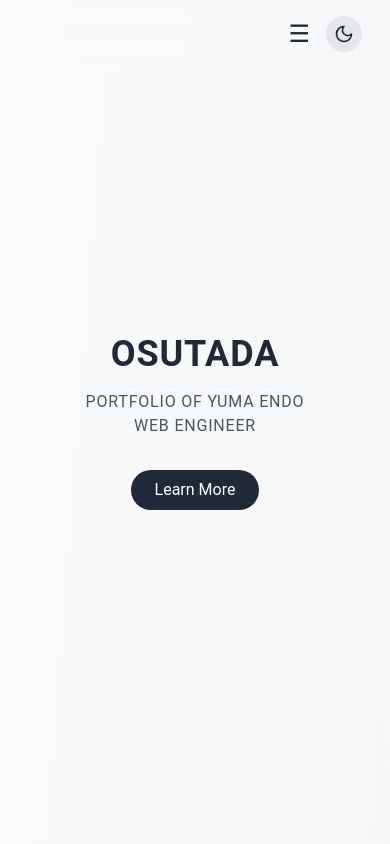
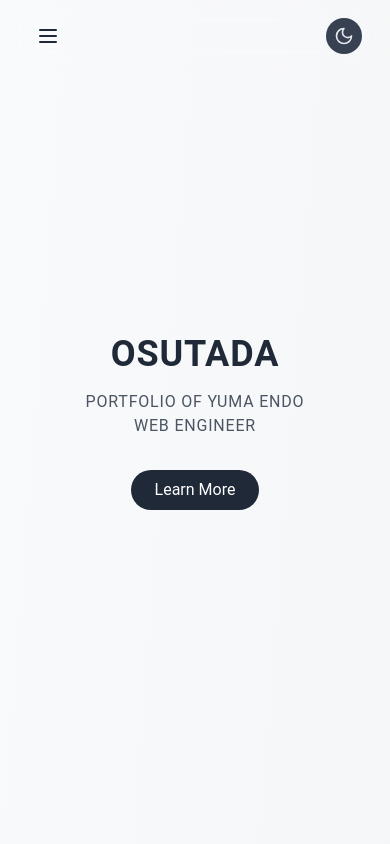
Before and after one commit to osutada/portfolio, a Next.js app: page / in a window 390 px wide. Shown: the top 844 px of the page. Built offline with nearby package versions, Linux system fonts and the light colour scheme; a web font is replaced by a local one.

Commit message:
スマホのヘッダーメニュー表示を変更、ライトダークモードボタンをコンポーネント化

```diff
--- a/src/components/layout/Header.tsx
+++ b/src/components/layout/Header.tsx
@@ -1,33 +1,47 @@
 "use client";
 
 import ScrollLink from "@/components/layout/ScrollLink";
+import LightAndDarkButton from "@/components/parts/LightAndDarkButton";
 import CommonMeta from "@/components/parts/MetaData";
-import { motion } from "framer-motion";
-import { useTheme } from "next-themes";
+import { AnimatePresence, motion } from "framer-motion";
 import { useEffect, useState } from "react";
-import { LuMoon, LuSun } from "react-icons/lu";
+import { LuMenu, LuX } from "react-icons/lu";
 
 export default function Header() {
   const sections = ["home", "about", "service", "skills", "contact"];
   const [isMenuOpen, setIsMenuOpen] = useState(false);
-  const { theme, setTheme } = useTheme();
-  const [mounted, setMounted] = useState(false);
 
+  // Prevent scroll when menu is open
   useEffect(() => {
-    setMounted(true);
-  }, []);
-
-  const toggleTheme = () => {
-    setTheme(theme === "light" ? "dark" : "light");
+    if (isMenuOpen) {
+      document.body.style.overflow = "hidden";
+    } else {
+      document.body.style.overflow = "unset";
+    }
+    return () => {
+      document.body.style.overflow = "unset";
     };
+  }, [isMenuOpen]);
 
   return (
     <>
-      <header className="py-4 bg-opacity-80 backdrop-filter backdrop-blur-lg fixed top-0 left-0 right-0 z-50 p-3  ">
       <CommonMeta title={"OSUTADA"} />
-        <div className="container mx-auto px-4 ">
-          <div className="flex justify-end items-center">
-            <nav className="hidden md:flex space-x-8 items-center">
+      <header className="py-4 bg-opacity-80 backdrop-filter backdrop-blur-lg fixed top-0 left-0 right-0 z-50 p-3">
+        <div className="container mx-auto px-4">
+          <div className="flex justify-between md:justify-end items-center space-x-8">
+            <div className="md:hidden">
+              <motion.button
+                className="text-2xl text-gray-800 dark:text-gray-200 p-2"
+                onClick={() => setIsMenuOpen(!isMenuOpen)}
+                aria-label="Toggle menu"
+                initial={{ opacity: 0, scale: 0 }}
+                animate={{ opacity: 1, scale: 1 }}
+                transition={{ duration: 0.5 }}
+              >
+                <LuMenu size={24} />
+              </motion.button>
+            </div>
+            <nav className="hidden md:flex space-x-6 items-center">
               {sections.map((item, index) => (
                 <ScrollLink
                   key={item}
@@ -43,88 +57,60 @@ export default function Header() {
                   </motion.span>
                 </ScrollLink>
               ))}
-              {mounted && (
-                <motion.button
-                  onClick={toggleTheme}
-                  className="p-2 rounded-full bg-gray-700 dark:bg-gray-200 text-gray-200 dark:text-gray-800"
-                  aria-label={`Switch to ${
-                    theme === "light" ? "dark" : "light"
-                  } mode`}
-                  initial={{ opacity: 0, scale: 0 }}
-                  animate={{ opacity: 1, scale: 1 }}
-                  transition={{ duration: 0.5 }}
-                >
-                  {theme === "light" ? (
-                    <LuMoon size={20} />
-                  ) : (
-                    <LuSun size={20} />
-                  )}
-                </motion.button>
-              )}
             </nav>
-            <div className="md:hidden flex space-x-4">
-              <motion.button
-                className="text-2xl text-gray-800 dark:text-gray-200"
-                onClick={() => setIsMenuOpen(!isMenuOpen)}
-                aria-label="Toggle menu"
-                initial={{ opacity: 0, scale: 0 }}
-                animate={{ opacity: 1, scale: 1 }}
-                transition={{ duration: 0.5 }}
-              >
-                ☰
-              </motion.button>
-              {mounted && (
-                <motion.button
-                  onClick={toggleTheme}
-                  className="p-2 rounded-full bg-gray-200 dark:bg-gray-700 text-gray-800 dark:text-gray-200"
-                  aria-label={`Switch to ${
-                    theme === "light" ? "dark" : "light"
-                  } mode`}
-                  initial={{ opacity: 0, scale: 0 }}
-                  animate={{ opacity: 1, scale: 1 }}
-                  transition={{ duration: 0.5 }}
-                >
-                  {theme === "light" ? (
-                    <LuMoon size={20} />
-                  ) : (
-                    <LuSun size={20} />
-                  )}
-                </motion.button>
-              )}
-            </div>
+            <LightAndDarkButton />
           </div>
         </div>
       </header>
+
+      <AnimatePresence>
         {isMenuOpen && (
           <motion.div
-          className="md:hidden bg-white dark:bg-gray-800 py-2 fixed top-16 left-0 right-0 z-40 shadow-md"
+            className="fixed inset-0 bg-white dark:bg-gray-900 z-50 md:hidden"
+            initial={{ clipPath: "circle(0% at top left)" }}
+            animate={{ clipPath: "circle(150% at top left)" }}
+            exit={{ clipPath: "circle(0% at top left)" }}
+            transition={{ type: "tween", duration: 0.5 }}
+          >
+            <div className="flex flex-col h-full">
+              <div className="flex items-center p-4 border-b border-gray-200 dark:border-gray-700">
+                <button
+                  onClick={() => setIsMenuOpen(false)}
+                  className="text-gray-800 dark:text-gray-200 p-2 w-1/3 pl-5"
+                  aria-label="Close"
+                >
+                  <LuX size={24} />
+                </button>
+                <div className="flex justify-center text-xl font-semibold text-gray-800 dark:text-gray-200 w-1/3">
+                  Menu
+                </div>
+              </div>
+              <nav className="flex-1 overflow-y-auto">
+                <div className="container mx-auto px-5 py-6">
+                  {sections.map((item, index) => (
+                    <motion.div
+                      key={item}
                       initial={{ opacity: 0, y: -20 }}
                       animate={{ opacity: 1, y: 0 }}
-          exit={{ opacity: 0, y: -20 }}
-          transition={{ duration: 0.3 }}
+                      transition={{ duration: 0.3, delay: index * 0.1 }}
+                      className="border-b border-gray-200 dark:border-gray-700"
                     >
-          <div className="container mx-auto px-4">
-            <nav className="flex flex-col space-y-2">
-              {sections.map((item, index) => (
                       <ScrollLink
                         key={item}
                         to={item}
-                  className="cursor-pointer hover:text-gray-600 dark:hover:text-gray-300 transition-colors"
+                        className="block py-4 px-6 text-lg text-gray-800 dark:text-gray-200 hover:text-gray-600 dark:hover:text-gray-300 transition-colors"
                         onClick={() => setIsMenuOpen(false)}
                       >
-                  <motion.span
-                    initial={{ opacity: 0, x: -20 }}
-                    animate={{ opacity: 1, x: 0 }}
-                    transition={{ duration: 0.3, delay: index * 0.1 }}
-                  >
                         {item.charAt(0).toUpperCase() + item.slice(1)}
-                  </motion.span>
                       </ScrollLink>
+                    </motion.div>
                   ))}
+                </div>
               </nav>
             </div>
           </motion.div>
         )}
+      </AnimatePresence>
     </>
   );
 }
--- /dev/null
+++ b/src/components/parts/LightAndDarkButton.tsx
@@ -0,0 +1,42 @@
+import { motion } from "framer-motion";
+import { useTheme } from "next-themes";
+import { useEffect, useState } from "react";
+import { LuMoon, LuSun } from "react-icons/lu";
+
+export default function LightAndDarkButton() {
+  const { theme, setTheme } = useTheme();
+  const [mounted, setMounted] = useState(false);
+
+  useEffect(() => {
+    setMounted(true);
+  }, []);
+
+  const isLightMode = (theme?: string): boolean => {
+    return theme === "light";
+  };
+
+  const getToggleTheme = (theme?: string): string => {
+    return isLightMode(theme) ? "dark" : "light";
+  };
+
+  const toggleTheme = () => {
+    setTheme(getToggleTheme(theme));
+  };
+
+  return (
+    <>
+      {mounted && (
+        <motion.button
+          onClick={toggleTheme}
+          className="p-2 rounded-full bg-gray-700 dark:bg-gray-200 text-gray-200 dark:text-gray-800"
+          aria-label={`${getToggleTheme(theme)} mode`}
+          initial={{ opacity: 0, scale: 0 }}
+          animate={{ opacity: 1, scale: 1 }}
+          transition={{ duration: 0.5 }}
+        >
+          {isLightMode(theme) ? <LuMoon size={20} /> : <LuSun size={20} />}
+        </motion.button>
+      )}
+    </>
+  );
+}
--- a/src/components/parts/ScrollTopButton.tsx
+++ b/src/components/parts/ScrollTopButton.tsx
@@ -8,12 +8,9 @@ export default function ScrollTopButton() {
 
   useEffect(() => {
     const toggleVisibility = () => {
-      if (window.scrollY > 300) {
-        setShowScrollTop(true);
-      } else {
-        setShowScrollTop(false);
-      }
+      setShowScrollTop(window.scrollY > 300);
     };
+
     window.addEventListener("scroll", toggleVisibility);
     return () => window.removeEventListener("scroll", toggleVisibility);
   }, []);
--- a/src/pages/index.tsx
+++ b/src/pages/index.tsx
@@ -13,7 +13,7 @@ import Skills from "@/components/Skills";
 export default function Component() {
   return (
     <>
-      <div className="min-h-screen bg-gradient-to-br from-gray-50 to-gray-100 dark:from-gray-900 dark:to-gray-800 scrollbar-thin scrollbar-thumb-gray-400 scrollbar-track-gray-200">
+      <div className="min-h-screen  bg-gradient-to-br from-gray-50 to-gray-100 dark:from-gray-900 dark:to-gray-800 scrollbar-thin scrollbar-thumb-gray-400 scrollbar-track-gray-200">
         <Header />
         <Section name="home" className="relative overflow-hidden">
           <Home />
```
Lines whose indentation alone changed are shown as unchanged.
